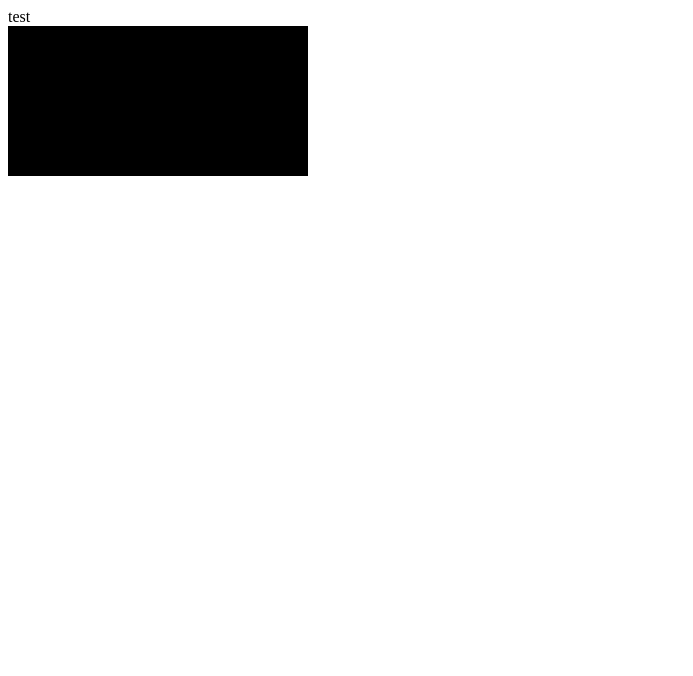
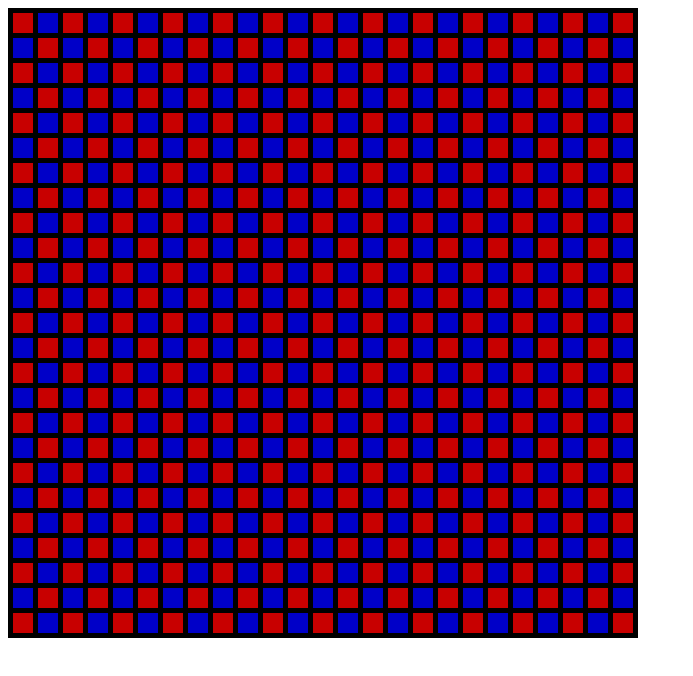
Before and after one commit to hgmtrebing/React-Game-Of-Life, a React app: page / in a window 1280 px wide. Shown: the top 676 px of the page, without its empty margins (0-693 px from the left). Built offline with nearby package versions, Linux system fonts and the light colour scheme.

Commit message:
Addition to draw individual cells on the Canvas. Introduction of an optional border around the cells.

```diff
--- a/public/index.html
+++ b/public/index.html
@@ -5,7 +5,6 @@
     <title>Title</title>
 </head>
 <body>
-test
 <div id="root"></div>
 <script type="text/javascript" src="/dist/bundle.js"></script>
 </body>
--- a/src/ui/app.tsx
+++ b/src/ui/app.tsx
@@ -14,7 +14,7 @@ class App extends React.Component<AppProps, AppState>{
     render() {
         return (
             <div id={"app"}>
-                <GolBoard width={400} height={400} cellSize={10}/>
+                <GolBoard width={25} height={25} cellSize={20} cellBorder={5}/>
             </div>
         );
     }
--- a/src/ui/board.tsx
+++ b/src/ui/board.tsx
@@ -1,16 +1,22 @@
 import React, {RefObject, useEffect} from 'react';
 import ReactDOM from 'react-dom';
-import {GolCell} from "./cell";
 
 export type GolBoardProps = {
     width: number;
     height: number;
     cellSize: number;
+    cellBorder: number;
 }
 
 export type GolBoardState = {
     tick: number;
-    cells: Array<GolCell>;
+    cells: Array<Array<GolCell>>;
+}
+
+export type GolCell = {
+    x: number;
+    y: number;
+    isLiving: boolean;
 }
 
 export class GolBoard extends React.Component<GolBoardProps, GolBoardState> {
@@ -19,6 +25,22 @@ export class GolBoard extends React.Component<GolBoardProps, GolBoardState> {
     constructor(props: GolBoardProps) {
         super(props);
         this.canvasRef = React.createRef();
+        let cells = [];
+        for (var x = 0; x < this.props.width; x++) {
+            cells.push([]);
+            for (var y = 0; y < this.props.width; y++) {
+                cells[x].push({
+                    x: x,
+                    y: y,
+                    isLiving: false
+                });
+            }
+        }
+
+        this.state = {
+            tick: 0,
+            cells: cells
+        }
     }
 
     update() {
@@ -27,6 +49,28 @@ export class GolBoard extends React.Component<GolBoardProps, GolBoardState> {
         //Our first draw
         context.fillStyle = '#000000'
         context.fillRect(0, 0, context.canvas.width, context.canvas.height)
+        this.drawCells();
+    }
+
+    drawCells() {
+        var canvas = this.canvasRef.current;
+        const context = canvas.getContext('2d')
+
+        for (var x = 0; x < this.state.cells.length; x++) {
+            for (var y = 0; y < this.state.cells[x].length; y++) {
+                let xCellStart = x * this.props.cellSize + ((1+x) * this.props.cellBorder);
+                let yCellStart = y * this.props.cellSize + ((1+y) * this.props.cellBorder);
+
+                if ( (x % 2 == 0 && y % 2 == 0) || (x % 2 == 1 && y % 2 == 1)) {
+                    context.fillStyle = 'rgb(200, 0, 0)';
+                } else {
+                    context.fillStyle = 'rgb(0, 0, 200)';
+                }
+
+                context.fillRect(xCellStart, yCellStart, this.props.cellSize, this.props.cellSize);
+            }
+        }
+
     }
 
     componentDidMount() {
@@ -34,9 +78,11 @@ export class GolBoard extends React.Component<GolBoardProps, GolBoardState> {
     }
 
     render() {
+        var width = (this.props.width * this.props.cellSize) + ((1 +this.props.width) * this.props.cellBorder);
+        var height = (this.props.height * this.props.cellSize) + ((1 +this.props.height) * this.props.cellBorder);
         return (
             <div id={"gol-board"}>
-                <canvas ref={this.canvasRef}>
+                <canvas ref={this.canvasRef} width={width} height={height}>
 
                 </canvas>
             </div>
--- a/src/ui/cell.tsx
+++ b/src/ui/cell.tsx
@@ -10,6 +10,7 @@ type CellState = {
 }
 
 export class GolCell extends React.Component<CellProps, CellState> {
+
     state: CellState = {
         live: false,
     }
```
Also changed, not shown: resources.txt.
